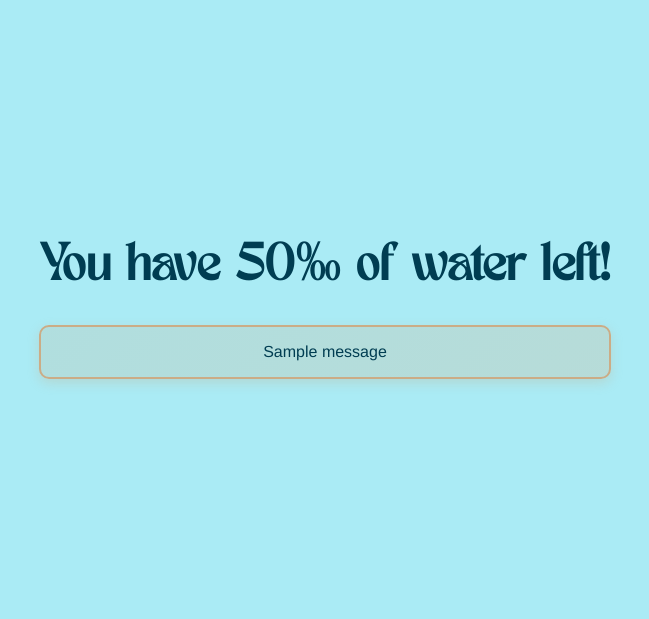
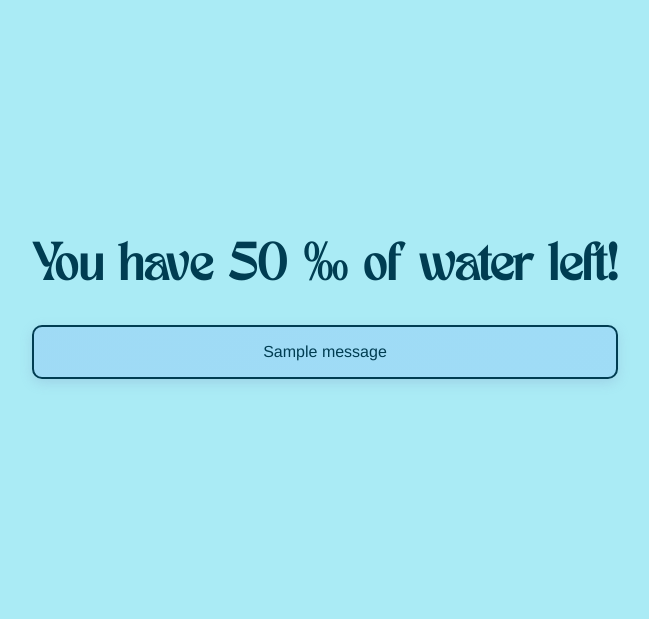
Before and after one commit to bcsanadi/drAIn, a Flask app: page /home in a window 1280 px wide; the page is wider, and only the part inside the window is pictured. Shown: the part 71-690 px from the top of that part, without its empty margins (315-964 px from the left). Run offline with Flask 3, Linux system fonts and the light colour scheme; a user stored in the database is signed in; one stand-in notice (Sample message) is shown.

Commit message:
Style fixes

```diff
--- a/app.py
+++ b/app.py
@@ -194,7 +194,7 @@ def signup():
     # Validate input
     if not all([fullname, email, username, password]):
         flash('All fields are required!')
-        return redirect(url_for('index'))
+        return redirect(url_for('index') + '#signup-area')
 
     # Check if username or email already exists
     existing_user = User.query.filter(
@@ -206,7 +206,7 @@ def signup():
             flash('Username already exists! Please choose a different one.')
         else:
             flash('Email already registered! Please use a different email.')
-        return redirect(url_for('index'))
+        return redirect(url_for('index') + '#signup-area')
 
     # Create new user
     try:
--- a/static/css/style.css
+++ b/static/css/style.css
@@ -500,13 +500,17 @@ footer {
   font-family: var(--font-family);
   font-size: 1rem;
   font-weight: 500;
+  background: linear-gradient(135deg, rgba(160, 175, 251, 0.2), rgba(150, 246, 251, 0.299));
+  color: #c53030;
+  border: 2px solid #fed7d7;
+  box-shadow: 0 4px 12px rgba(255, 182, 193, 0.3);
 }
 
 .success-alert {
-  background: linear-gradient(135deg, rgba(203, 172, 134, 0.2), rgba(212, 184, 150, 0.3));
+  background: linear-gradient(135deg, rgba(116, 153, 246, 0.2), rgba(134, 186, 249, 0.3));
   color: var(--dark-blue);
-  border: 2px solid var(--sand-color);
-  box-shadow: 0 4px 12px rgba(203, 172, 134, 0.3);
+  border: 2px solid var(--dark-blue);
+  box-shadow: 0 4px 12px rgba(134, 159, 203, 0.3);
 }
 
 /* ===== REFILL PAGE STYLING ===== */
--- a/templates/home.html
+++ b/templates/home.html
@@ -20,7 +20,7 @@
     <header>
         <section class="home-section">
             <div class="water-level-text">
-                <h1>You have {{ water_level }}% of water left!</h1>
+                <h1>You have {{ water_level }} % of water left!</h1>
                 {% with messages = get_flashed_messages() %}
                     {% if messages %}
                         <div class="flash-messages">
```
Also changed, not shown: templates/index.html (+9 -0 lines), users.db.
